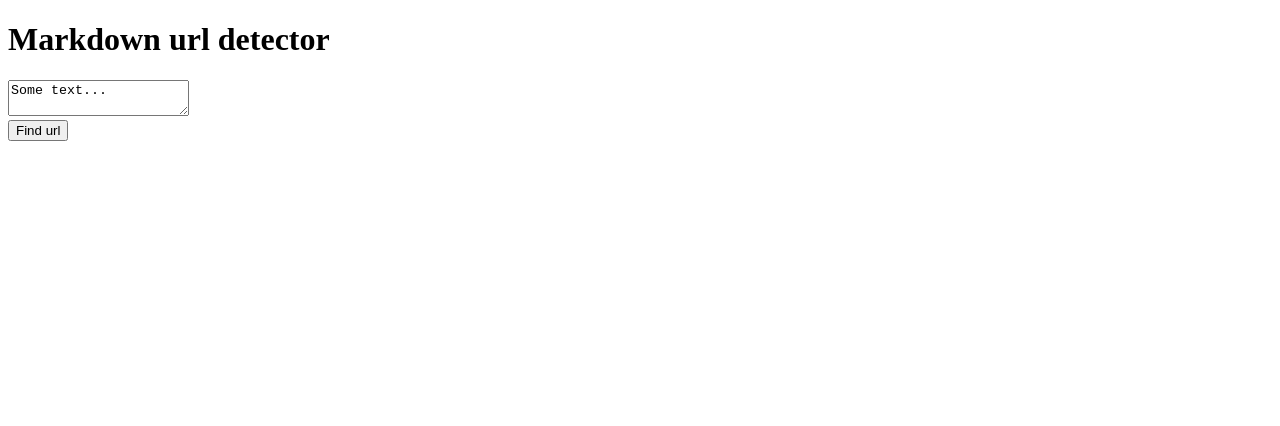
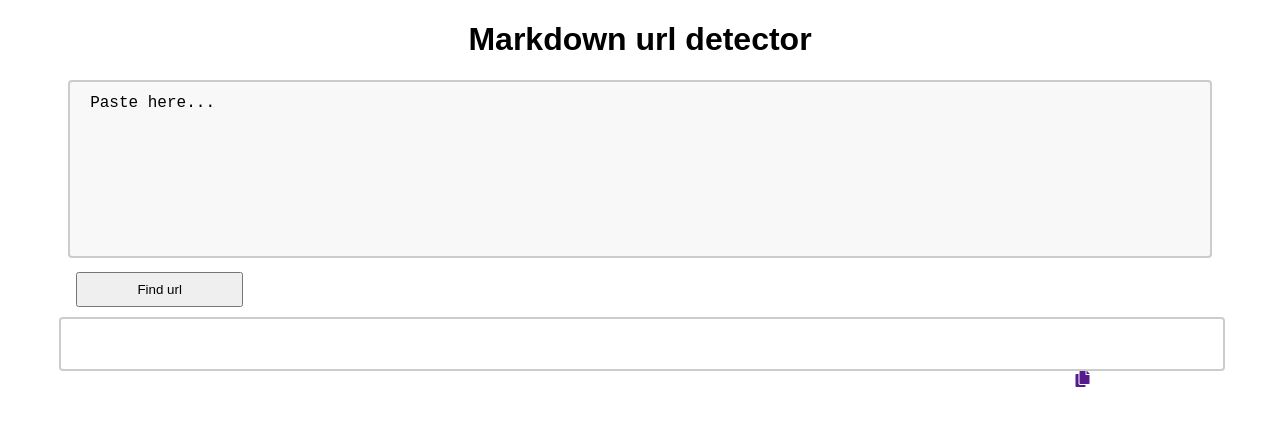
Before and after one commit to LulyAtilano/libreria-daylu, a website with bundled scripts: page index.html in a window 1280 px wide. Built offline with nearby package versions, Linux system fonts and the light colour scheme.

Commit message:
Se agrego div para mostrar resultado

```diff
--- a/css/main.css
+++ b/css/main.css
@@ -0,0 +1,39 @@
+html {
+    height: 100%;
+    text-align: center;
+    font-family: Arial, Helvetica, sans-serif;
+}
+
+textarea {
+    width: 87%;
+    height: 150px;
+    padding: 12px 20px;
+    border: 2px solid #ccc;
+    border-radius: 4px;
+    background-color: #f8f8f8;
+    font-size: 16px;
+    resize: none;
+    margin-bottom: 10px;
+}
+
+button {
+    position: relative;
+    right: 38%;
+    padding: 8px 59px;
+}
+
+#showResult {
+    border: 2px solid #ccc;
+    width: 92%;
+    border-radius: 4px;
+    height: 50px;
+    resize: none;
+    margin-left: 4%;
+    margin-top: 10px;
+}
+
+#copyIcon {
+    position: relative;
+    left:35%;
+    margin-bottom: 60%;
+}
--- a/index.html
+++ b/index.html
@@ -6,16 +6,18 @@
         <title> Libreria DayLu </title>
         <meta name="viewport" content="width=device-width, initial-scale=1">
         <!-- Css Files-->
+        <link rel="stylesheet" href="https://use.fontawesome.com/releases/v5.1.1/css/all.css" integrity="sha384-O8whS3fhG2OnA5Kas0Y9l3cfpmYjapjI0E4theH4iuMD+pLhbf6JI0jIMfYcK3yZ" crossorigin="anonymous">
         <link rel="stylesheet" type="text/css" media="screen" href="css/main.css" />
     </head>
     <body>
         <h1>Markdown url detector</h1>
         <form>
-            <textarea onfocus="this.value=''" id="userInput">Some text...</textarea>
+            <textarea onfocus="this.value=''" id="userInput">Paste here...</textarea>
           </form>
         <button>Find url</button>
         <!--Contenedor de respuesta-->
-        <div id="showResult"></div>
+        <div id="showResult" ></div>
+        <a href=""><i id="copyIcon" class="fas fa-copy"></i></a>
         <!-- Js Files -->
         <script src="js/jquery.js" charset="utf-8"></script>
         <script src="js/app.js"></script>
```
